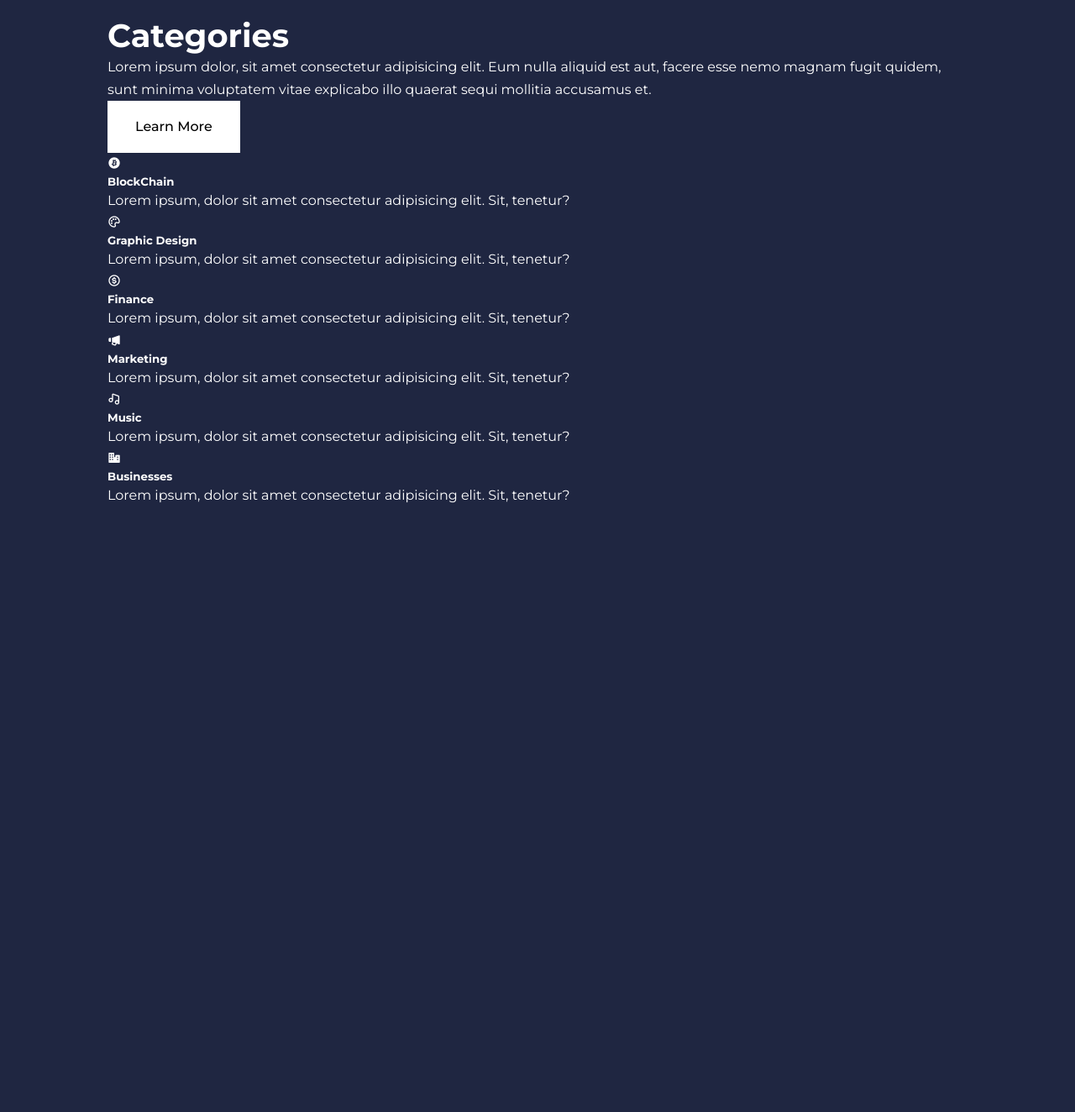
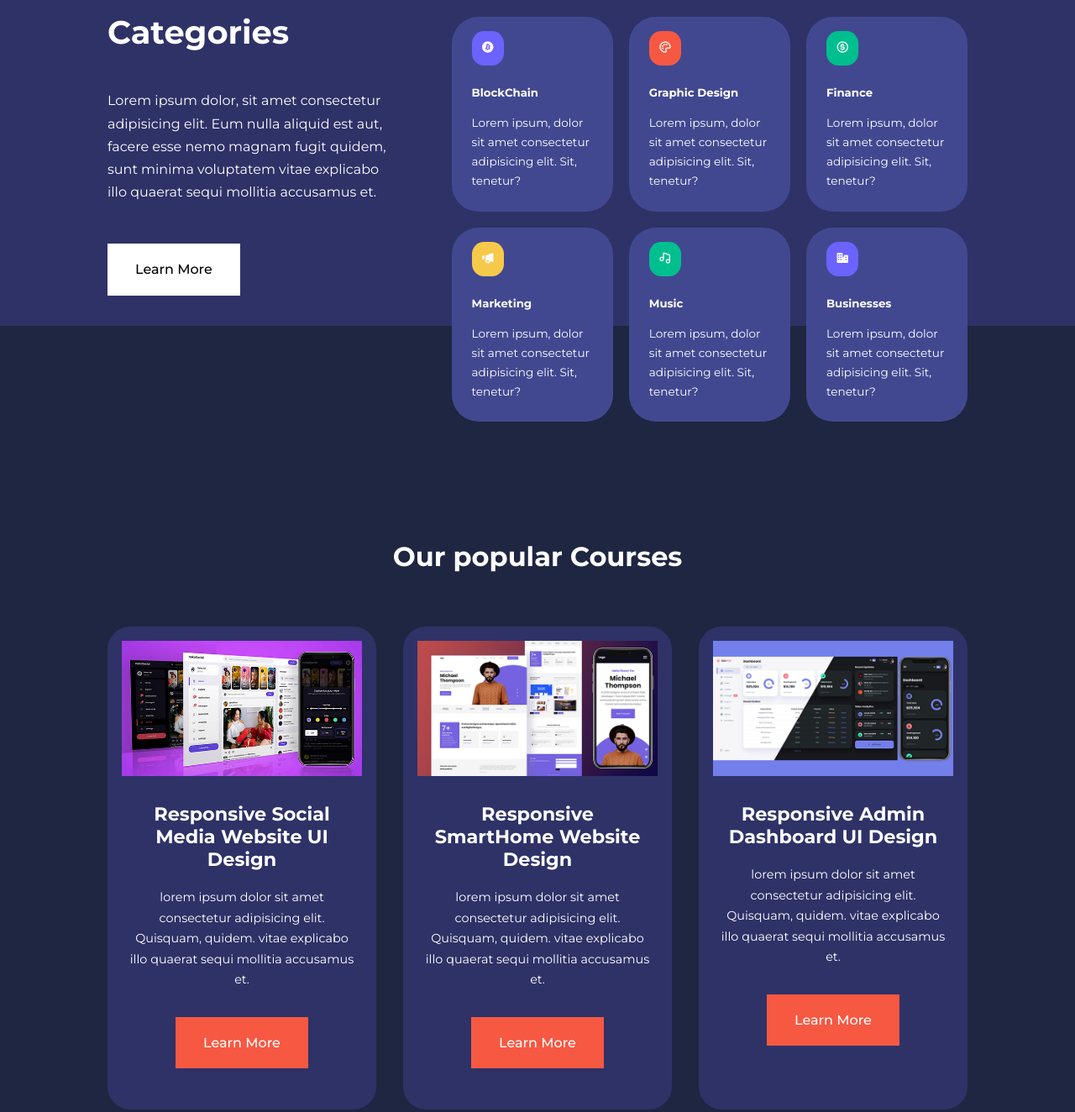
Before and after one commit to JoeTechx/Edusitex, a plain HTML site: page index.html in a window 1280 px wide. Shown: the part 780-2104 px from the top of the page at 84% size. Before the commit the page ends 1480 px from the top, so only its background shows below. Drawn offline with nearby package versions, Linux system fonts and the light colour scheme.

Commit message:
popular courses

```diff
--- a/assets/css/style.css
+++ b/assets/css/style.css
@@ -130,6 +130,12 @@ nav {
     z-index: 11;
 }
 
+/* change navbar style on scroll using javascript */
+nav.scrolled {
+    background-color: var(--color-primary);
+    box-shadow: 0px 1rem 2rem rgba(0, 0, 0, 0.2);
+}
+
 .nav__container {
     height: 100%;
     display: flex;
@@ -175,6 +181,114 @@ header {
     height: 100%;
 }
 
-.header__left p{
+.header__left p {
     margin: 1rem 0 2.4rem;
 }
+
+/* =========== CATEGORIES ===========*/
+
+.categories {
+    background-color: var(--color-bg1);
+    height: 29rem;
+}
+
+.categories h1 {
+    line-height: 1;
+    margin-bottom: 3rem;
+}
+
+.categories__container {
+    display: grid;
+    grid-template-columns: 40% 60%;
+}
+
+.categories__left {
+    margin-right: 4rem;
+}
+
+.categories__left p {
+    margin: 1rem 0 3rem;
+}
+
+.categories__right {
+    display: grid;
+    grid-template-columns: repeat(3, 1fr);
+    gap: 1.2rem;
+}
+
+.category {
+    background-color: var(--color-bg2);
+    border-radius: 2rem;
+    padding: 1.5rem;
+    transition: var(--transition);
+}
+
+.category:hover {
+    transform: scale(1.05);
+    box-shadow: 0 0.5rem 1rem rgba(179, 177, 192, 0.3);
+    z-index: 1;
+}
+
+.category:nth-child(2) .category__icon {
+    background-color: var(--color-danger);
+}
+
+.category:nth-child(3) .category__icon {
+    background-color: var(--color-success);
+}
+
+.category:nth-child(4) .category__icon {
+    background-color: var(--color-warning);
+}
+
+.category:nth-child(5) .category__icon {
+    background-color: var(--color-success);
+}
+
+.category__icon {
+    background-color: var(--color-primary);
+    padding: 0.7rem;
+    border-radius: 0.9rem;
+}
+
+.category h5 {
+    margin: 2rem 0 1rem;
+}
+
+.category p {
+    font-size: 0.85rem;
+}
+
+/* =========== POPULAR COURSES ===========*/
+
+.courses{
+    margin-top: 10rem;
+}
+
+.courses__container {
+    display: grid;
+    grid-template-columns: repeat(3, 1fr);
+    gap: 2rem;
+}
+
+.course{
+    background-color: var(--color-bg1);
+    border-radius: 1.7rem;
+    padding: 1rem;
+    text-align: center;
+    border: 1px solid transparent;
+    transition: var(--transition);
+}
+
+.course:hover{
+    background-color: transparent;
+    border-color: var(--color-primary);
+}
+
+.course__info{
+    padding: 2rem 0.5rem 2rem;
+}
+.course__info p{
+    margin: 1.2rem 0 2rem;
+    font-size: 0.9rem;
+}
--- a/assets/js/main.js
+++ b/assets/js/main.js
@@ -0,0 +1,11 @@
+// change navbar style on scroll
+window.addEventListener("scroll", () => {
+
+    // document.querySelector("nav").classList.toggle("scrolled", window.scrollY > 0);
+    const navbar = document.querySelector("nav");
+    if (window.scrollY >0) {
+        navbar.classList.add("scrolled");
+    } else {
+        navbar.classList.remove("scrolled");
+    }
+})
--- a/index.html
+++ b/index.html
@@ -1,5 +1,6 @@
 <!DOCTYPE html>
 <html lang="en">
+
     <head>
         <meta charset="UTF-8">
         <meta http-equiv="X-UA-Compatible" content="IE=edge">
@@ -9,11 +10,14 @@
         <!-- ======= box-icons ======== -->
         <link href='https://unpkg.com/boxicons@2.1.2/css/boxicons.min.css' rel='stylesheet'>
     </head>
+
     <body>
         <!-- ========== NAVBAR =========== -->
         <nav>
             <div class="container nav__container">
-            <a href="index.html"><h4>EDUSITE</h4></a>
+                <a href="index.html">
+                    <h4>EDUSITE</h4>
+                </a>
                 <ul class="nav__menu">
                     <li><a href="index.html">Home</a></li>
                     <li><a href="about.html">About</a></li>
@@ -30,7 +34,8 @@
             <div class="container header__container">
                 <div class="header__left">
                     <h1>Grow your skills to advance your career path</h1>
-                <p>Lorem ipsum dolor sit amet consectetur adipisicing elit. Voluptate mollitia magnam vero sit, voluptates ex obcaecati doloribus impedit sequi libero.</p>
+                    <p>Lorem ipsum dolor sit amet consectetur adipisicing elit. Voluptate mollitia magnam vero sit,
+                        voluptates ex obcaecati doloribus impedit sequi libero.</p>
                     <a href="courses.html" class="btn btn-primary">Our Courses</a>
                 </div>
                 <div class="header__right">
@@ -46,7 +51,9 @@
             <div class="container categories__container">
                 <div class="categories__left">
                     <h1>Categories</h1>
-                <p>Lorem ipsum dolor, sit amet consectetur adipisicing elit. Eum nulla aliquid est aut, facere esse nemo magnam fugit quidem, sunt minima voluptatem vitae explicabo illo quaerat sequi mollitia accusamus et.</p>
+                    <p>Lorem ipsum dolor, sit amet consectetur adipisicing elit. Eum nulla aliquid est aut, facere esse
+                        nemo magnam fugit quidem, sunt minima voluptatem vitae explicabo illo quaerat sequi mollitia
+                        accusamus et.</p>
 
                     <a href="about.html" class="btn">Learn More</a>
                 </div>
@@ -87,11 +94,75 @@
                         <p>Lorem ipsum, dolor sit amet consectetur adipisicing elit. Sit, tenetur?</p>
                     </article>
                 </div>
+            </div>
+        </section>
+        <!-- ========== CATEGORIES END =========== -->
+
+
+        <!-- ========== OUR POPULAR COURSES =========== -->
+        <section class="courses">
+            <h2>Our popular Courses</h2>
+            <div class="container courses__container">
+                <article class="course">
+                    <div class="course__image">
+                        <img src="./assets/images/course1.jpg" alt="">
+                    </div>
+                    <div class="course__info">
+                        <h4>
+                            Responsive Social Media Website UI Design
+                        </h4>
+
+                        <p>
+                            lorem ipsum dolor sit amet consectetur adipisicing elit. Quisquam, quidem.  vitae explicabo illo quaerat sequi mollitia
+                        accusamus et.
+                        </p>
+                        <a href="courses.html" class="btn btn-primary">Learn More</a>
+                    </div>
+                </article>
+
+                <article class="course">
+                    <div class="course__image">
+                        <img src="./assets/images/course2.jpg" alt="">
+                    </div>
+                    <div class="course__info">
+                        <h4>
+                            Responsive SmartHome Website Design
+                        </h4>
+                        <p>
+                            lorem ipsum dolor sit amet consectetur adipisicing elit. Quisquam, quidem.  vitae explicabo illo quaerat sequi mollitia
+                        accusamus et.
+                        </p>
+                        <a href="courses.html" class="btn btn-primary">Learn More</a>
+                    </div>
+                </article>
+
+                <article class="course">
+                    <div class="course__image">
+                        <img src="./assets/images/course3.jpg" alt="">
+                    </div>
+                    <div class="course__info">
+                        <h4>
+                            Responsive Admin Dashboard UI Design
+                        </h4>
+                        <p>
+                            lorem ipsum dolor sit amet consectetur adipisicing elit. Quisquam, quidem.  vitae explicabo illo quaerat sequi mollitia
+                        accusamus et.
+                        </p>
+                        <a href="courses.html" class="btn btn-primary">Learn More</a>
+                    </div>
+                </article>
+            </div>
+        </section>
+        <!-- ========== OUR POPULAR COURSES END =========== -->
+
+        <!-- ========== FAQS =========== -->
+
+        <section class="faqs">
+            <div class="container faqs__container">
 
             </div>
+        </section>
+        <script src="./assets/js/main.js"></script>
+    </body>
 
-
-    </section>
-
-</body>
 </html>
```
Lines whose indentation alone changed are shown as unchanged.
